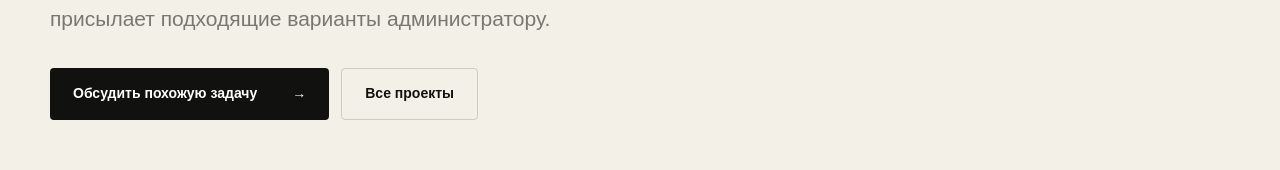
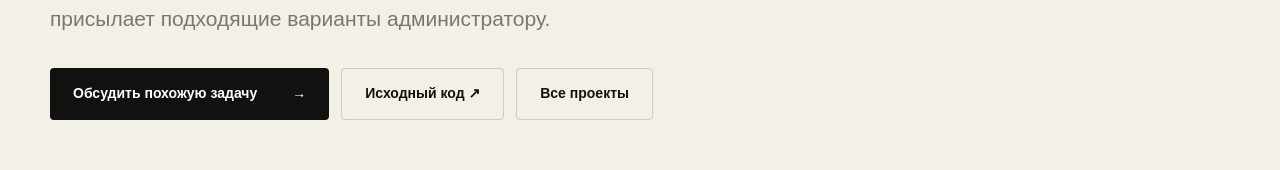
Before and after one commit to relaybit/relaybit.github.io, a Next.js app: page /projects/local-leads-scout in a window 1280 px wide. Shown: the part 495-665 px from the top of the page. Built offline with nearby package versions, Linux system fonts and the light colour scheme; no server answers.

Commit message:
Link Local Leads Scout source

```diff
--- a/app/projects/local-leads-scout/page.tsx
+++ b/app/projects/local-leads-scout/page.tsx
@@ -17,7 +17,7 @@ export default function LocalLeadsScoutPage() {
       <div className="case-kicker"><span>Кейс 01</span><b><i /> Рабочий прототип</b></div>
       <h1>Local Leads<br/><em>Scout.</em></h1>
       <p>Инструмент для поиска небольших публичных Telegram-сообществ: собирает открытые данные, отсеивает нерелевантные результаты и присылает подходящие варианты администратору.</p>
-      <div className="case-actions"><a className="button primary" href="https://t.me/leonid_relaybit" target="_blank" rel="noreferrer">Обсудить похожую задачу <span>→</span></a><a className="button ghost" href="/projects">Все проекты</a></div>
+      <div className="case-actions"><a className="button primary" href="https://t.me/leonid_relaybit" target="_blank" rel="noreferrer">Обсудить похожую задачу <span>→</span></a><a className="button ghost" href="https://github.com/relaybit/local-leads-scout" target="_blank" rel="noreferrer">Исходный код ↗</a><a className="button ghost" href="/projects">Все проекты</a></div>
     </section>
 
     <section className="case-metrics shell" aria-label="Показатели проекта">
```
